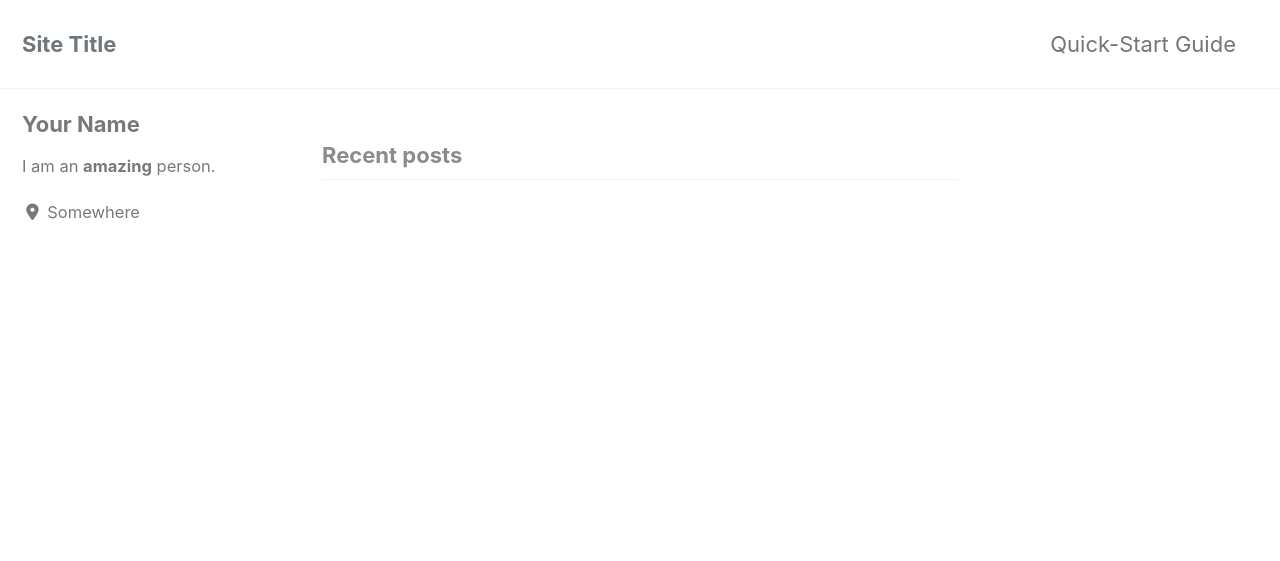
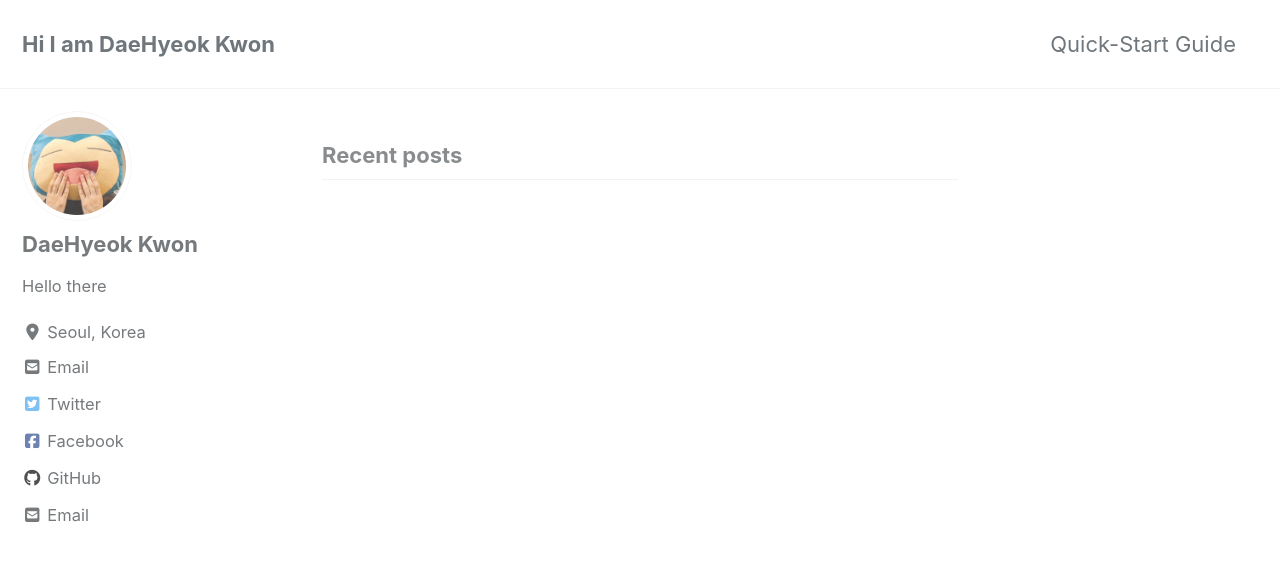
Before and after one commit to kor-haru/kor-haru.github.io, a Jekyll site: the page built from index.html, in a window 1280 px wide and 900 px high. Shown: the top 561 px of the window. Built offline with Jekyll 4.4.1, drawn with Linux system fonts in a browser that asks for light colours; cached includes are drawn as plain includes; nearby versions of some CDN libraries; the list of posts is cut into pages by our own code; some of the changed text lies outside the part shown.

Commit message:
mod : default setting

```diff
--- a/_config.yml
+++ b/_config.yml
@@ -16,14 +16,16 @@ minimal_mistakes_skin    : "default" # "air", "aqua", "contrast", "dark", "dirt"
 
 # Site Settings
 locale                   : "en-US"
-title                    : "Site Title"
+title                    : "Hi I am DaeHyeok Kwon"
 title_separator          : "-"
 subtitle                 : # site tagline that appears below site title in masthead
-name                     : "Your Name"
-description              : "An amazing website."
-url                      : # the base hostname & protocol for your site e.g. "https://mmistakes.github.io"
+name                     : "Vwan's 이모저모"
+description              : "I don't know well. What should I do yet."
+#url                      : # the base hostname & protocol for your site e.g. "https://mmistakes.github.io"
+url                      : "https://dopingcat.github.io/"
 baseurl                  : # the subpath of your site, e.g. "/blog"
-repository               : # GitHub username/repo-name e.g. "mmistakes/minimal-mistakes"
+# repository               : # GitHub username/repo-name e.g. "mmistakes/minimal-mistakes"
+repository               : "dopingcat/dopingcat.github.io"
 teaser                   : # path of fallback teaser image, e.g. "/assets/images/500x300.png"
 logo                     : # path of logo image to display in the masthead, e.g. "/assets/images/88x88.png"
 masthead_title           : # overrides the website title displayed in the masthead, use " " for no title
@@ -84,9 +86,9 @@ naver_site_verification  :
 
 # Social Sharing
 twitter:
-  username               :
+  username               : DopingCat
 facebook:
-  username               :
+  username               : K.Vwan
   app_id                 :
   publisher              :
 og_image                 : # Open Graph/Twitter default site image
@@ -96,6 +98,7 @@ social:
   type                   : # Person or Organization (defaults to Person)
   name                   : # If the user or organization name differs from the site's name
   links: # An array of links to social media profiles
+    - https://www.facebook.com/K.Vwan
 
 # Analytics
 analytics:
@@ -107,52 +110,54 @@ analytics:
 
 # Site Author
 author:
-  name             : "Your Name"
+  name             : "DaeHyeok Kwon"
   avatar           : # path of avatar image, e.g. "/assets/images/bio-photo.jpg"
-  bio              : "I am an **amazing** person."
-  location         : "Somewhere"
-  email            :
+  avatar           : "/assets/images/avatar.jpg"
+  bio              : "Hello there"
+  location         : "Seoul, Korea"
+  email            : "dopingcat@gmail.com"
   links:
     - label: "Email"
       icon: "fas fa-fw fa-envelope-square"
       # url: mailto:your.name@email.com
-    - label: "Website"
-      icon: "fas fa-fw fa-link"
-      # url: "https://your-website.com"
+      url: mailto:dopingcat@gmail.com
+    # - label: "Website"
+    #   icon: "fas fa-fw fa-link"
+    #   # url: "https://your-website.com"
     - label: "Twitter"
       icon: "fab fa-fw fa-twitter-square"
-      # url: "https://twitter.com/"
+      url: "https://twitter.com/DopingCat"
     - label: "Facebook"
       icon: "fab fa-fw fa-facebook-square"
-      # url: "https://facebook.com/"
+      url: "https://www.facebook.com/K.Vwan"
     - label: "GitHub"
       icon: "fab fa-fw fa-github"
-      # url: "https://github.com/"
-    - label: "Instagram"
-      icon: "fab fa-fw fa-instagram"
-      # url: "https://instagram.com/"
+      url: "https://github.com/dopingcat"
+    # - label: "Instagram"
+    #   icon: "fab fa-fw fa-instagram"
+    #   # url: "https://instagram.com/"
 
 # Site Footer
 footer:
   links:
     - label: "Twitter"
       icon: "fab fa-fw fa-twitter-square"
-      # url:
+      url: "https://twitter.com/DopingCat"
     - label: "Facebook"
       icon: "fab fa-fw fa-facebook-square"
-      # url:
+      url: "https://www.facebook.com/K.Vwan"
     - label: "GitHub"
       icon: "fab fa-fw fa-github"
-      # url:
-    - label: "GitLab"
-      icon: "fab fa-fw fa-gitlab"
-      # url:
-    - label: "Bitbucket"
-      icon: "fab fa-fw fa-bitbucket"
-      # url:
-    - label: "Instagram"
-      icon: "fab fa-fw fa-instagram"
-      # url:
+      url: "https://github.com/dopingcat"
+    # - label: "GitLab"
+    #   icon: "fab fa-fw fa-gitlab"
+    #   # url:
+    # - label: "Bitbucket"
+    #   icon: "fab fa-fw fa-bitbucket"
+    #   # url:
+    # - label: "Instagram"
+    #   icon: "fab fa-fw fa-instagram"
+    #   # url:
 
 
 # Reading Files
--- a/_layouts/default.html
+++ b/_layouts/default.html
@@ -12,6 +12,9 @@
   <head>
     {% include head.html %}
     {% include head/custom.html %}
+    {% if page.use_math %}
+      {% include mathjax_support.html %}
+    {% endif %}
   </head>
 
   <body class="layout--{{ page.layout | default: layout.layout }}{% if page.classes or layout.classes %}{{ page.classes | default: layout.classes | join: ' ' | prepend: ' ' }}{% endif %}">
```
Also changed, not shown: train.md (deleted, +0 -77 lines), README.md, assets/images/avatar.jpg (added).
